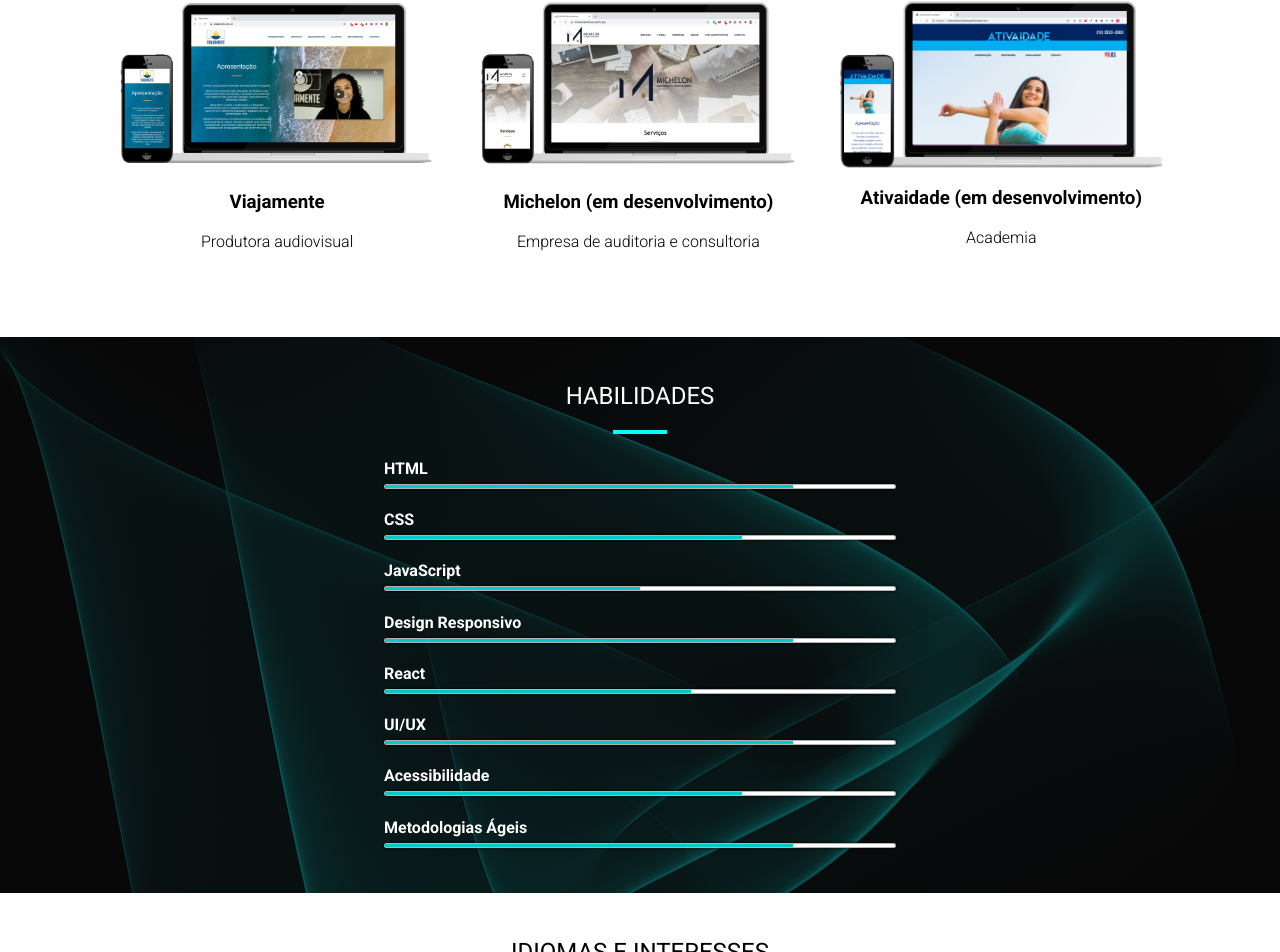
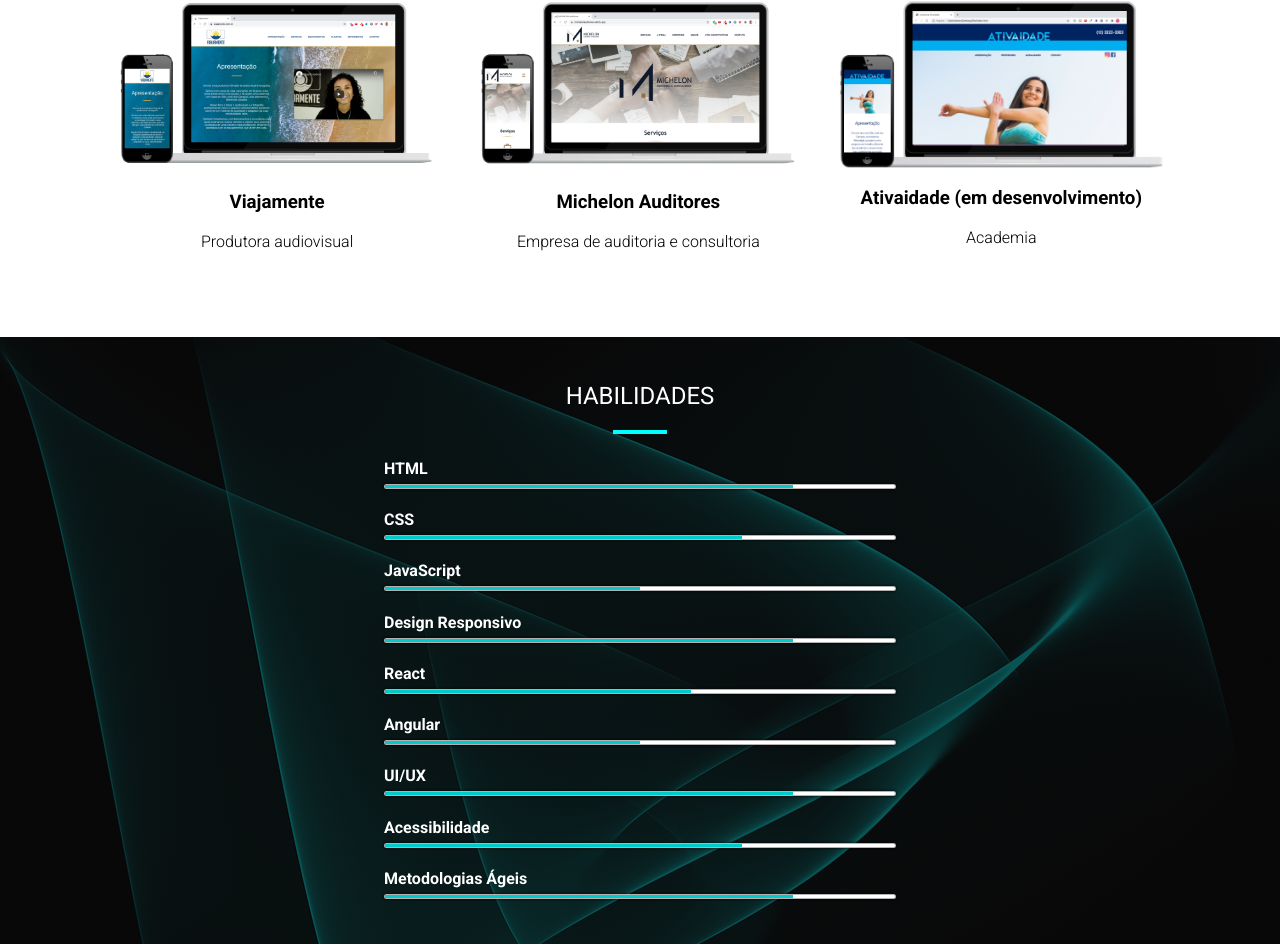
Before and after one commit to renanalvarenga/curriculum, a React (Create React App) app: page / in a window 1280 px wide. Shown: the part 1625-2577 px from the top of the page. Built offline with nearby package versions, Linux system fonts and the light colour scheme.

Commit message:
atualizacao portfolio

```diff
--- a/src/experience/Experience.js
+++ b/src/experience/Experience.js
@@ -19,10 +19,10 @@ function Experience() {
               <p>Produtora audiovisual</p>
           </div>
           <div>
-            <a href='https://michelonauditores.netlify.app/' target='_blank' rel="noopener noreferrer">
+            <a href='https://www.michelonauditores.com.br/' target='_blank' rel="noopener noreferrer">
               <img src={Michelon} alt="logoMichelon" />
             </a>
-              <h3><b>Michelon (em desenvolvimento)</b></h3>
+              <h3><b>Michelon Auditores</b></h3>
               <p>Empresa de auditoria e consultoria</p>
           </div>
           <div>
--- a/src/skills/Skills.js
+++ b/src/skills/Skills.js
@@ -14,6 +14,7 @@ function Skills() {
       <Skill title='JavaScript' size={50} />
       <Skill title='Design Responsivo' size={80} />
       <Skill title='React' size={60} />
+      <Skill title='Angular' size={50} />
       <Skill title='UI/UX' size={80} />
       <Skill title='Acessibilidade' size={70} />
       <Skill title='Metodologias Ágeis' size={80} />
```
